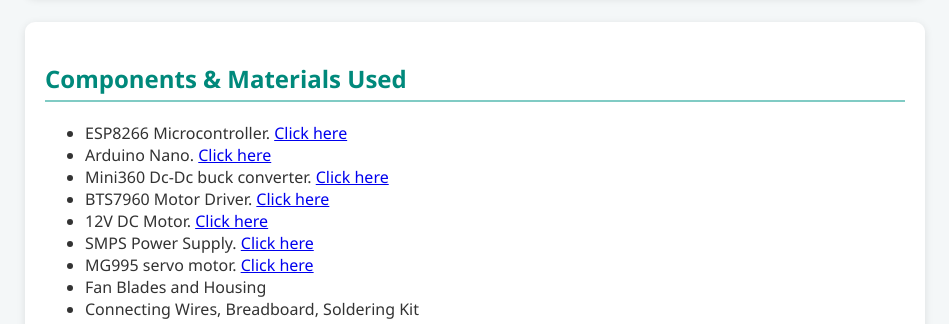
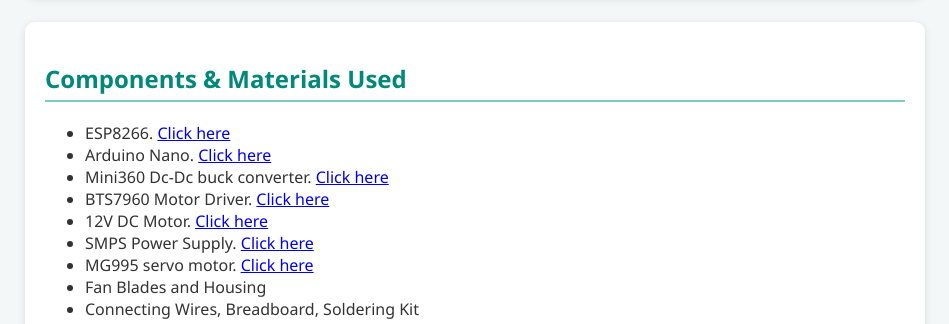
Before and after one commit to Itz-SuBBuz/Major-Project-2025, a plain HTML site: page index.html in a window 1280 px wide. Shown: the part 987-1311 px from the top of the page, without its empty margins (165-1114 px from the left). Drawn offline with Linux system fonts and the light colour scheme.

Commit message:
Update index.html

```diff
--- a/index.html
+++ b/index.html
@@ -212,7 +212,7 @@
   <section id="components">
     <h2>Components & Materials Used</h2>
     <ul>
-      <li>ESP8266 Microcontroller. <a href="https://www.nabto.com/esp8266-for-iot-complete-guide/" target="_blank">Click here</a></li>
+      <li>ESP8266. <a href="https://www.nabto.com/esp8266-for-iot-complete-guide/" target="_blank">Click here</a></li>
       <li>Arduino Nano. <a href="https://www.handsontec.com/dataspecs/arduino-nano.pdf" target="_blank">Click here</a></li>
       <li>Mini360 Dc-Dc buck converter. <a href="https://goughlui.com/2018/07/04/tested-mini-360-mp2307-based-3a-buck-converter-module/" target="_blank">Click here</a></li>
       <li>BTS7960 Motor Driver. <a href="https://www.ovaga.com/blog/transistor/bts7960-motor-driver-datasheet-and-circuit-diagram" target="_blank">Click here</a></li>
```
